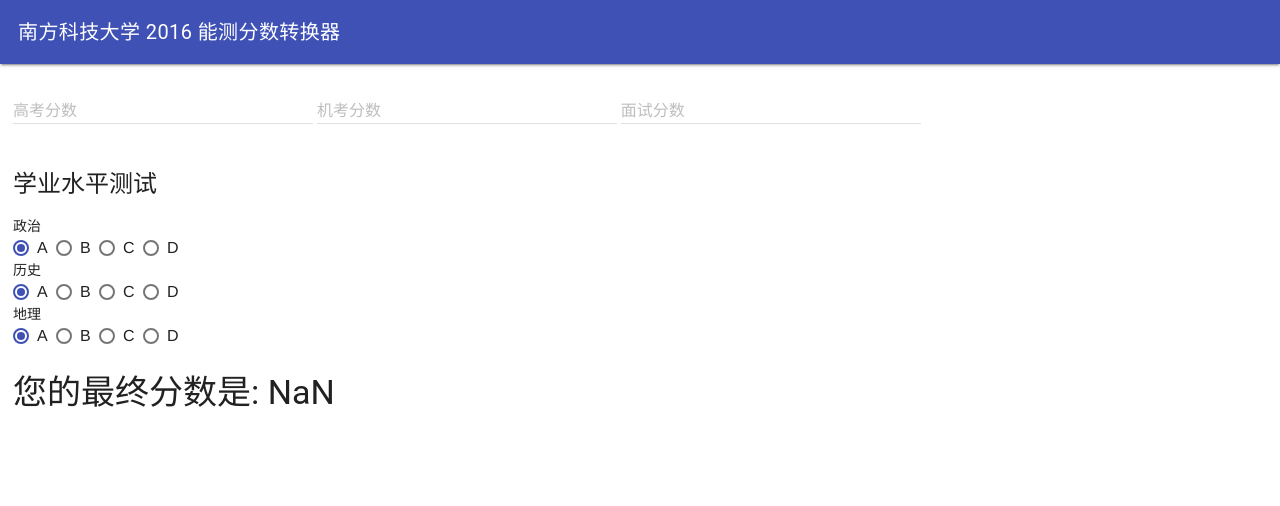
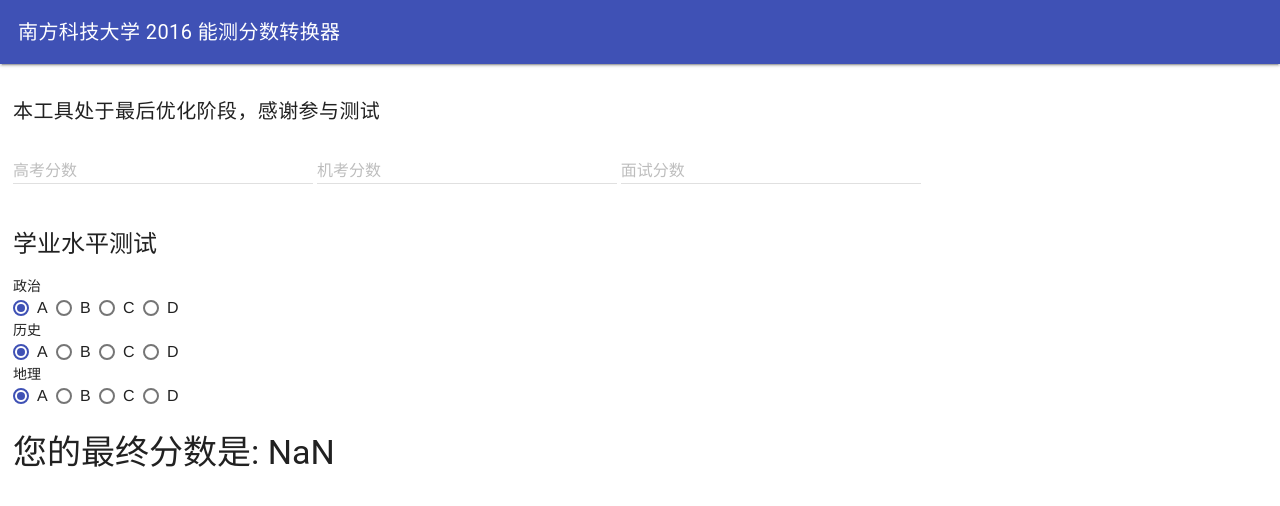
Before and after one commit to ziqin/sustc-calc, a plain HTML site: page index.html in a window 1280 px wide. Drawn offline with Linux system fonts and the light colour scheme.

Commit message:
added info

```diff
--- a/index.html
+++ b/index.html
@@ -22,6 +22,7 @@
         </header>
         <main class="mdl-layout__content" style="padding:13px">
             <div class="page-content">
+                <h5>本工具处于最后优化阶段，感谢参与测试</h5>
                 <div class="mdl-textfield mdl-js-textfield mdl-textfield--floating-label">
                     <input class="mdl-textfield__input" type="number" id="ncee" data-bind="value: ncee" />
                     <label class="mdl-textfield__label" for="ncee">高考分数</label>
```
